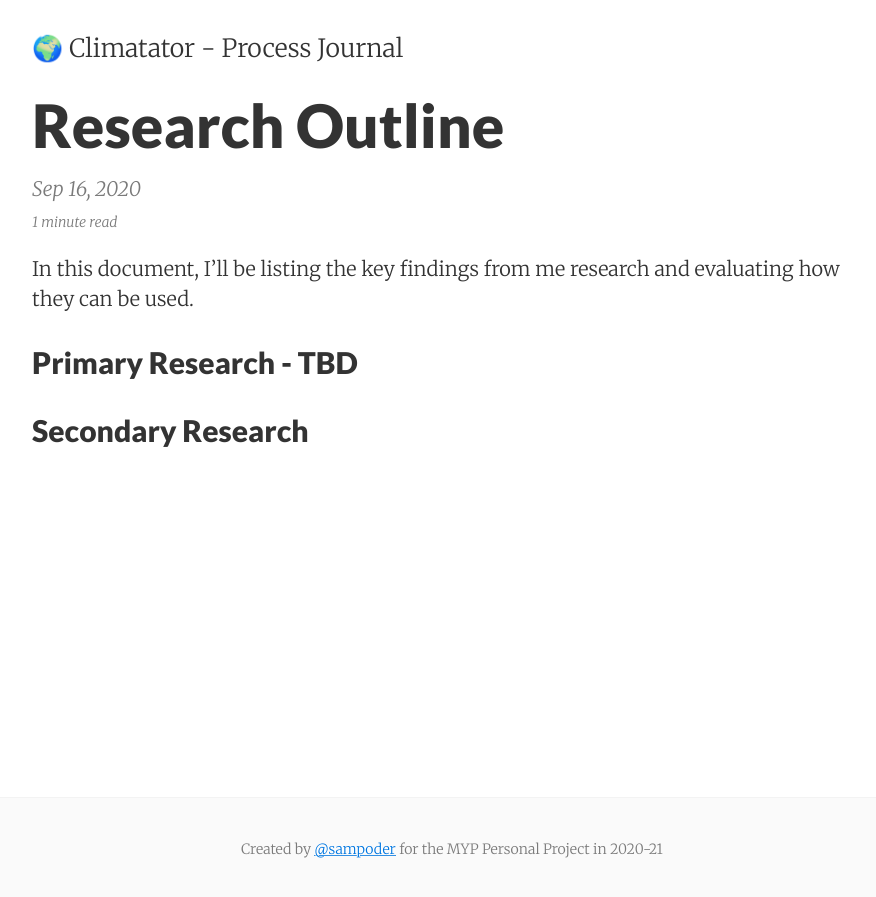
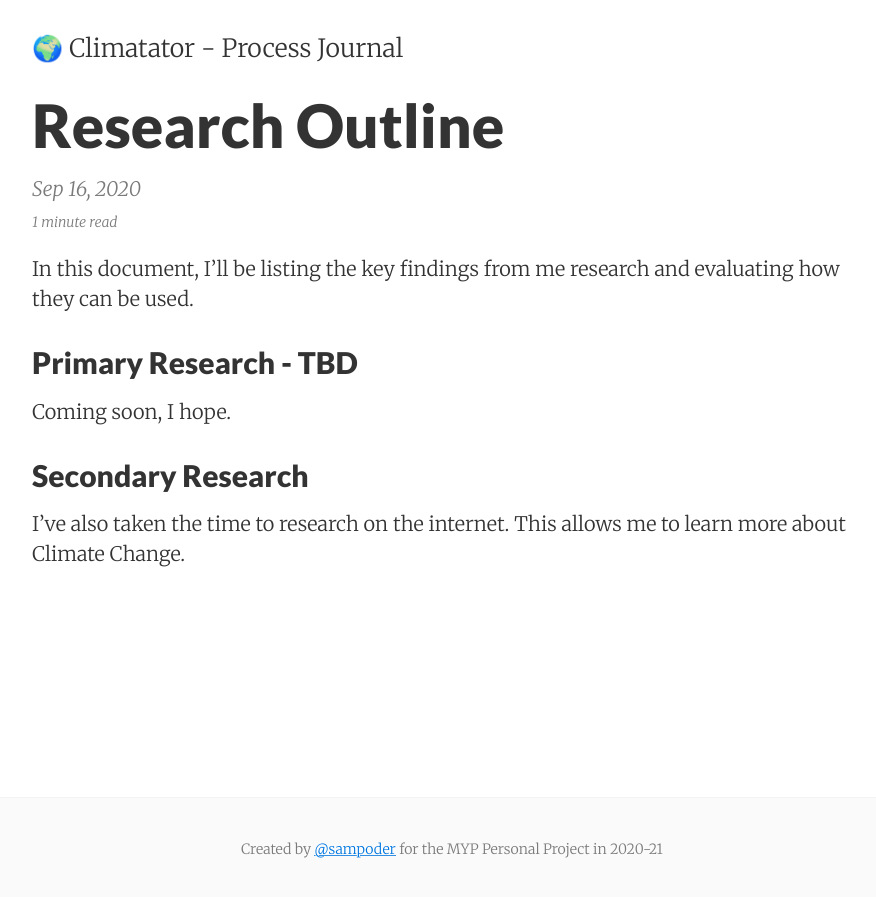
Before and after one commit to sampoder/climatator, a Jekyll site: the page built from journal/_posts/2020-09-16-research.md, in a window 1280 px wide. Shown: the top 897 px of the page, without its empty margins (188-1064 px from the left). Built offline with Jekyll 4.4.1, drawn with Linux system fonts in a browser that asks for light colours.

Commit message:
Update 2020-09-16-research.md

```diff
--- a/journal/_posts/2020-09-16-research.md
+++ b/journal/_posts/2020-09-16-research.md
@@ -9,4 +9,8 @@ In this document, I'll be listing the key findings from me research and evaluati
 
 ## Primary Research - TBD
 
+Coming soon, I hope.
+
 ## Secondary Research
+
+I've also taken the time to research on the internet. This allows me to learn more about Climate Change.
```
